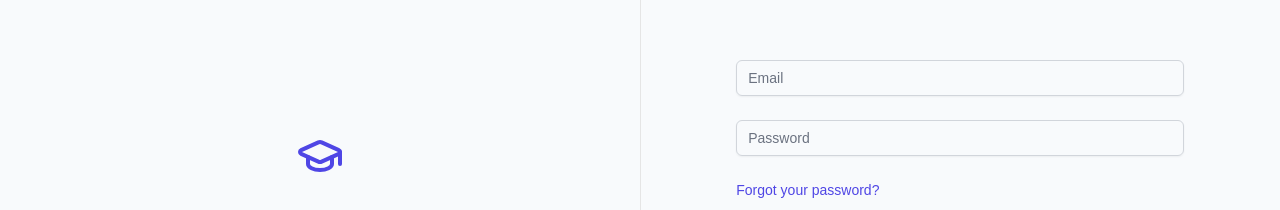
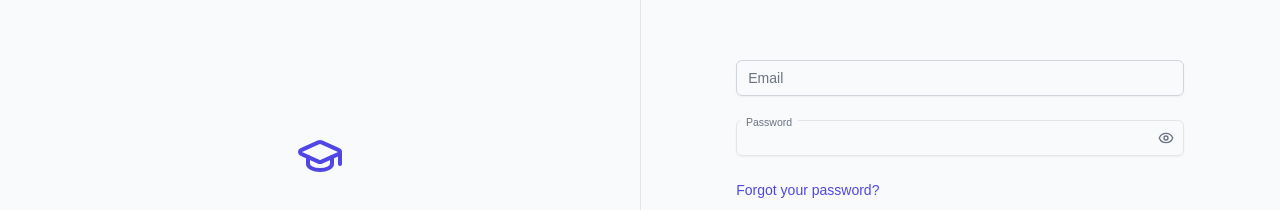
Before and after one commit to ajuno-labs/jamc-web, a Next.js app: page /signin in a window 1280 px wide. Shown: the part 166-376 px from the top of the page. Built offline with nearby package versions, Linux system fonts and the light colour scheme; no server answers.

Commit message:
Add password visibility toggle to sign-in form

```diff
--- a/app/(auth)/signin/_components/signin-form.tsx
+++ b/app/(auth)/signin/_components/signin-form.tsx
@@ -6,7 +6,7 @@ import { zodResolver } from "@hookform/resolvers/zod"
 import { Button } from "@/components/ui/button"
 import { Input } from "@/components/ui/input"
 import { Label } from "@/components/ui/label"
-import { Loader2 } from "lucide-react"
+import { Loader2, Eye, EyeOff } from "lucide-react"
 import { signInWithCredentials } from "@/app/lib/server-actions/auth/signin"
 import { signInSchema } from "@/app/lib/validations/auth"
 import type { SignInInput } from "@/app/lib/validations/auth"
@@ -14,6 +14,7 @@ import type { SignInInput } from "@/app/lib/validations/auth"
 export function SignInForm() {
   const [isLoading, setIsLoading] = useState(false)
   const [error, setError] = useState<string | null>(null)
+  const [showPassword, setShowPassword] = useState(false)
   const {
     register,
     handleSubmit,
@@ -86,13 +87,13 @@ export function SignInForm() {
         )}
       </div>
       <div className="space-y-2">
-        <div className="relative">
+        <div className="relative flex items-center">
           <Input
             id="password"
-            type="password"
+            type={showPassword ? "text" : "password"}
             placeholder=" "
             {...register("password")}
-            className="block w-full px-3 py-2 border border-gray-300 rounded-md focus:outline-none focus:ring-indigo-500 focus:border-indigo-500 peer"
+            className="pr-10"
             aria-invalid={errors.password ? "true" : "false"}
             aria-describedby={errors.password ? "password-error" : undefined}
           />
@@ -102,6 +103,20 @@ export function SignInForm() {
           >
             Password
           </Label>
+          <Button
+            type="button"
+            variant="ghost"
+            size="icon"
+            onClick={() => setShowPassword(!showPassword)}
+            className="absolute right-0 h-full px-3 text-gray-500 hover:text-gray-700"
+            aria-label={showPassword ? "Hide password" : "Show password"}
+          >
+            {showPassword ? (
+              <EyeOff className="h-4 w-4" />
+            ) : (
+              <Eye className="h-4 w-4" />
+            )}
+          </Button>
         </div>
         {errors.password && (
           <p
```
Also changed, not shown: 1 other file (tests, documents, lock files or other folders).
